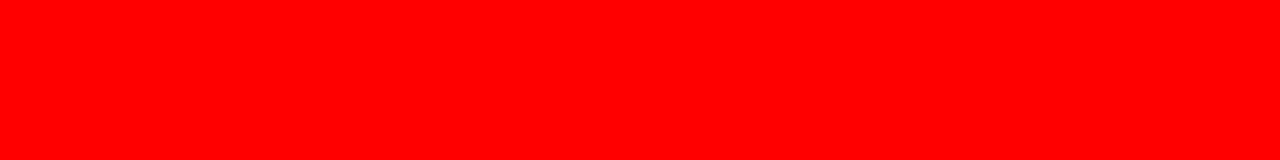
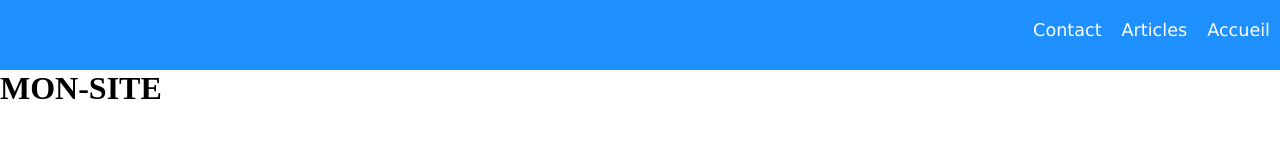
Before and after one commit to Bacar6/Projet-js, a plain HTML site: page index.html in a window 1280 px wide. Drawn offline with Linux system fonts and the light colour scheme; files whose address does not match are found by name.

Commit message:
projet-site-nav

```diff
--- a/css/style.css
+++ b/css/style.css
@@ -1,3 +1,26 @@
-body{
-    background-color: red;
+*{
+  margin: 0;
+  padding: 0;
 }
+
+header{
+  background: #1e90ff;
+  height: 70px;
+}
+
+header a{
+  text-decoration: none;
+  float: right;
+  font-weight: normal;
+  font-size: 1.1em;
+  color: white;
+  font-family: Verdana, Geneva, Tahoma, sans-serif, Arial, Helvetica;
+  margin: 0 10px 0 10px;
+  margin-top: 20px;
+}
+
+
+a:hover{
+  color: wheat;
+  border-bottom: 2px solid #fff;
+}
--- a/index.html
+++ b/index.html
@@ -5,14 +5,39 @@
 	<meta http-equiv="X-UA-Compatible" content="IE=edge">
 	<meta name="viewport" content="width=device-width, initial-scale=1.0">
 
+  <!--------------- LIEN LOGO -------------------------->
+  <link rel="shortcut icon" href="image/logo.png">
+
+<!---------------- CSS --------------------------->
 	<link rel="stylesheet" href="css/style.css">
 
+<!---------------- JAVASCRIPT --------------------------->
 	<script src="javascript/script.js" defer></script>
 
 	<title>Maoreve</title>
 </head>
 <body>
+  <header>
+    <nav>
+      <a href="#">Accueil</a>
+      <a href="#">Articles</a>
+      <a href="#">Contact</a>
+    </nav>
+  </header>
+  <h1>MON-SITE</h1>
 
+  <main>
+
+
+
+  </main>
+
+  <footer>
+
+
+
+
+  </footer>
 
 
 
--- a/javascript/script.js
+++ b/javascript/script.js
@@ -1 +0,0 @@
-alert("Message")
```
Also changed, not shown: image/logo.png (added).
